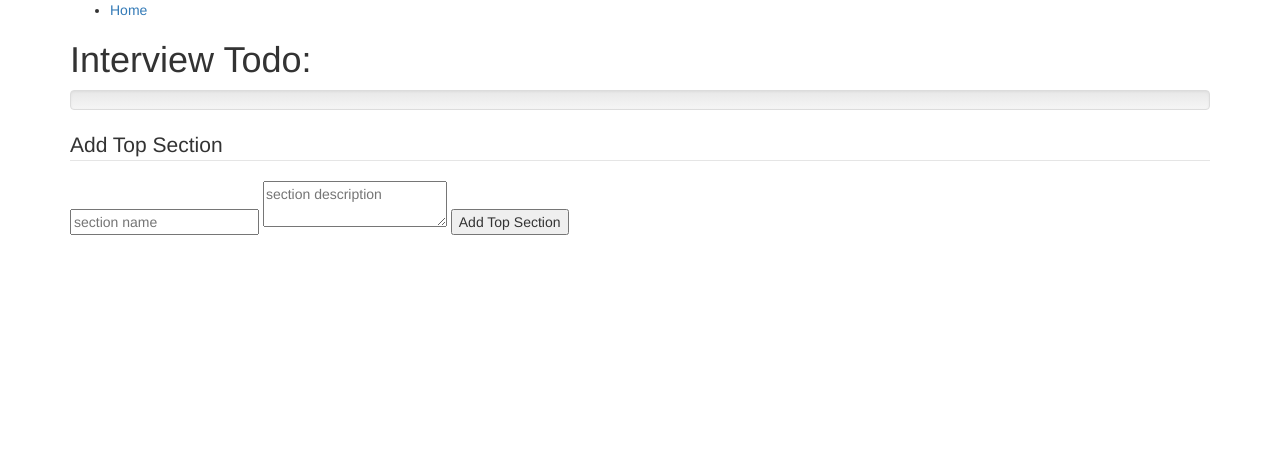
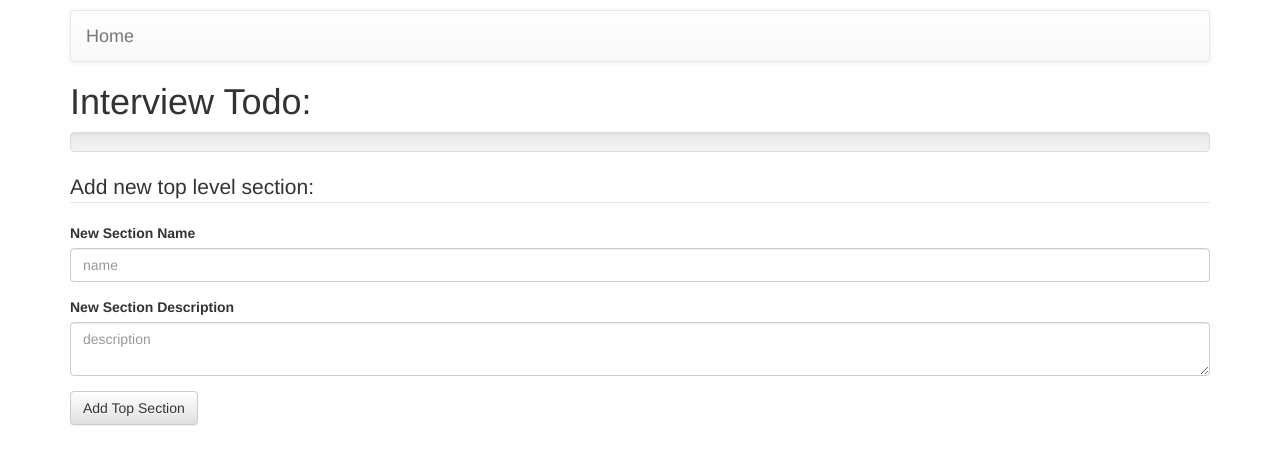
Before and after one commit to dyns/flask_interview_topics, a Flask app: page / in a window 1280 px wide. Shown: the top 465 px of the page. Run offline with Flask 2, Linux system fonts and the light colour scheme; data that the repository does not hold is empty; some libraries are stand-ins or nearby versions.

Commit message:
Update new top level section form

```diff
--- a/app/routes.py
+++ b/app/routes.py
@@ -71,16 +71,9 @@ def set_section_progress(section):
 def task_post():
 	title = request.form['title'].strip()
 	description = request.form['description'].strip()
-	due_date = None
-	if 'due-date' in request.form and request.form['due-date'].strip():
-		try:
-			due_date = datetime.strptime(request.form['due-date'].strip(), '%Y-%m-%d')
-		except ValueError:
-			abort(400)
-
 	parent_id = request.form['parent']
 	parent = models.Section.query.get(parent_id)
-	t = models.Task(title, description, due_date, 0, parent)
+	t = models.Task(title, description, None, 0, parent)
 	db.session.add(t)
 	db.session.commit()
 	return redirect(url_for('index'))
@@ -101,14 +94,6 @@ def update_task(task_id):
 			task.title = str(request.form['title'])
 		if 'description' in request.form:
 			task.description = str(request.form['description'])
-		if 'due-date' in request.form:
-			due_date = request.form['due-date']
-			try:
-				due_date = datetime.strptime(due_date, '%Y-%m-%d')
-			except ValueError:
-				task.due_date = None
-			else:
-				task.due_date = due_date
 		db.session.commit()
 		return redirect(url_for('index'))
 	else:
--- a/app/static/mstyle.css
+++ b/app/static/mstyle.css
@@ -1,4 +1,8 @@
 
+body{
+  padding-top: 10px;
+  padding-bottom: 10px;
+}
 
 
 .just-padding {
--- a/app/templates/base.html
+++ b/app/templates/base.html
@@ -17,11 +17,23 @@
 <body>
     <div class="container">
 
-        <div class="pure-menu pure-menu-horizontal">
-            <ul class="pure-menu-list">
-                <li class="pure-menu-item"><a href="/" class="pure-menu-link">Home</a></li>
-            </ul>
-        </div>
+      <nav class="navbar navbar-default">
+  <div class="container-fluid">
+    <!-- Brand and toggle get grouped for better mobile display -->
+    <div class="navbar-header">
+      <button type="button" class="navbar-toggle collapsed"  aria-expanded="false">
+        <span class="sr-only">Toggle navigation</span>
+        <span class="icon-bar"></span>
+        <span class="icon-bar"></span>
+        <span class="icon-bar"></span>
+      </button>
+      <a class="navbar-brand" href="/">Home</a>
+    </div>
+
+  </div><!-- /.container-fluid -->
+</nav>
+
+
 
         {% block content %}{% endblock %}
 
--- a/app/templates/index.html
+++ b/app/templates/index.html
@@ -6,13 +6,22 @@
 {% include "partials/section-list.html" %}
 {% endwith %}
 
-<form method="post" class="pure-form" action="/">
-    <legend>Add Top Section</legend>
-    <fieldset>
-        <input type="text" name="title" placeholder="section name" required/>
-        <textarea name="description" placeholder="section description"></textarea>
-        <button type="submit" class="pure-button pure-button-primary">Add Top Section</button>
-    </fieldset>
-</form>
+  <legend>
+  Add new top level section:
+  </legend>
+
+<div>
+  <form>
+    <div class="form-group">
+      <label for="topLevelSectionTitle">New Section Name</label>
+      <input type="text" id="topLevelSectionTitle" name="title" class="form-control" placeholder="name" required/>
+    </div>
+    <div class="form-group">
+      <label for="topLevelSectionDescription">New Section Description</label>
+      <textarea id="topLevelSectionDescription" name="description"  class="form-control" placeholder="description"></textarea>
+    </div>
+    <button type="submit" class="btn btn-default">Add Top Section</button>
+  </form>
+</div>
 
 {% endblock %}
--- a/app/templates/task.html
+++ b/app/templates/task.html
@@ -16,10 +16,6 @@
 
         <input type="hidden" name="parent" value={{task.parent.id}} />
 
-        <label for="task-date">Due Date</label> {% if task.due_date %}
-        <input id="task-date" type="date" name="due-date" value="{{task.due_date.strftime('%Y-%m-%d')}}" /> {% else %}
-        <input id="task-date" type="date" name="due-date" /> {% endif %}
-
         <button type="submit" class="pure-button pure-button-primary">Update Task</button>
     </fieldset>
 </form>
```
